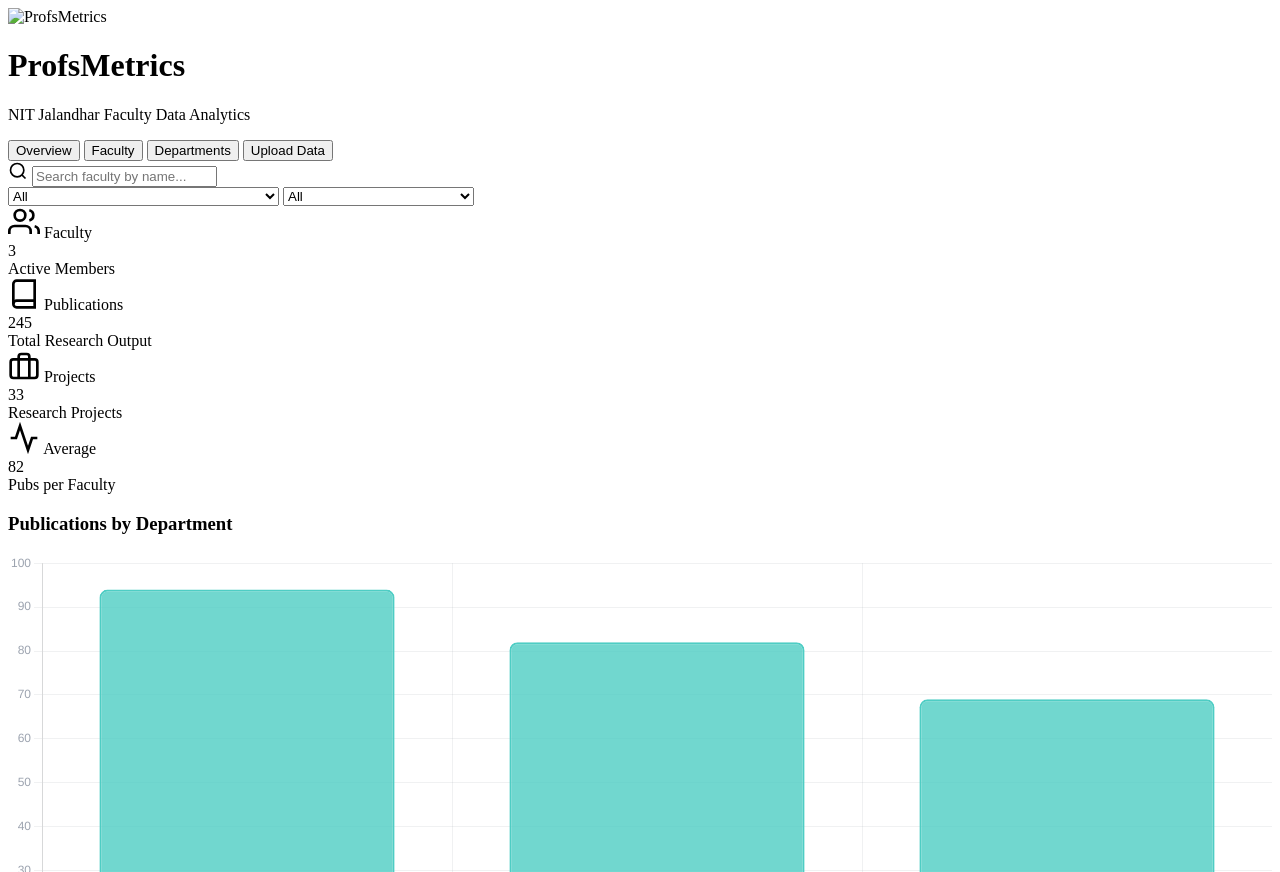
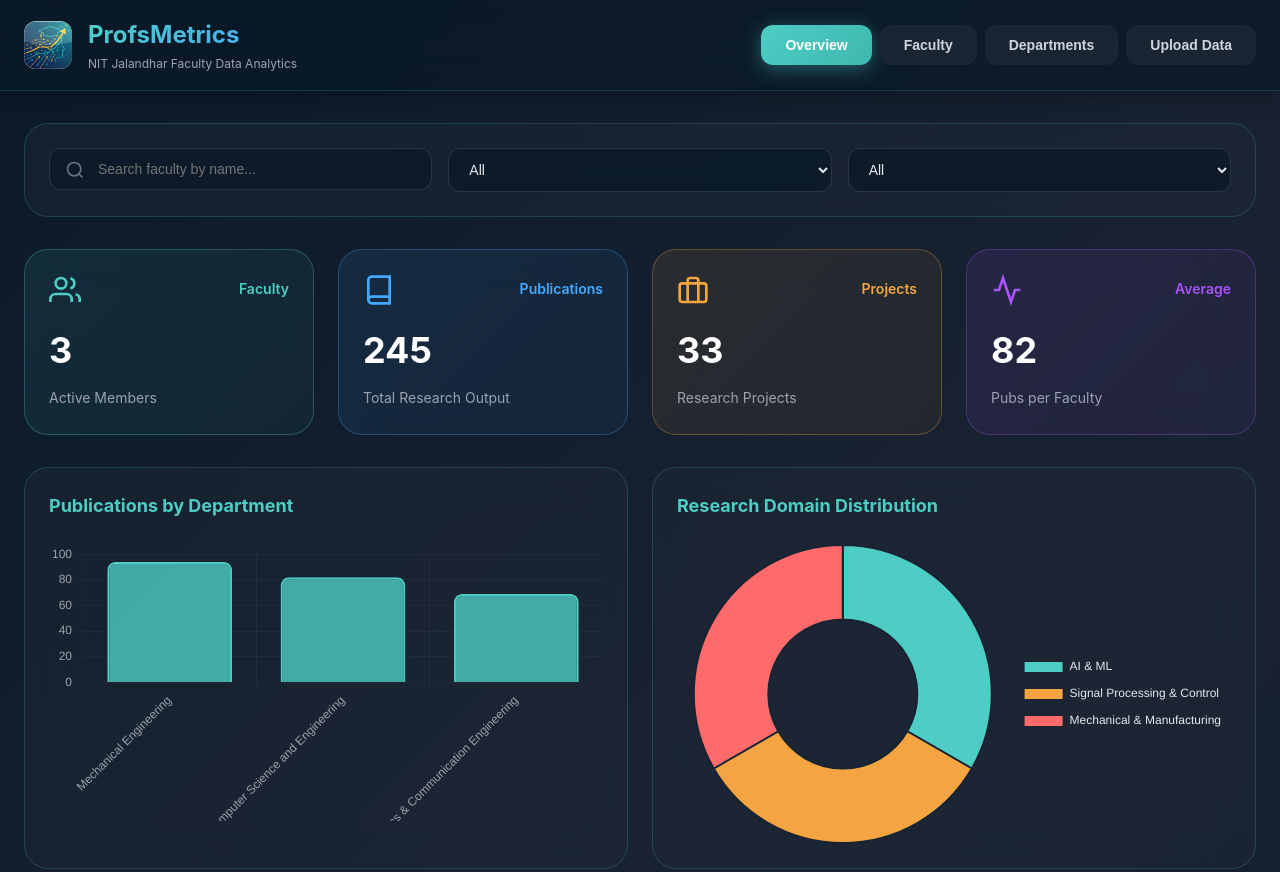
Before and after one commit to Shiv-Bawa/ProfsMetric, a plain HTML site: page index.html in a window 1280 px wide. Shown: the top 872 px of the page. Drawn offline with nearby package versions, Linux system fonts and the light colour scheme; the site is published under a folder, as on GitHub Pages, so addresses that start at the root find nothing.

Commit message:
Setting directory

```diff
--- a/index.html
+++ b/index.html
@@ -4,7 +4,7 @@
     <meta charset="UTF-8">
     <meta name="viewport" content="width=device-width, initial-scale=1.0">
     <title>ProfsMetrics - NIT Jalandhar Faculty Analytics</title>
-    <link rel="stylesheet" href="/style.css">
+    <link rel="stylesheet" href="style.css">
     <script src="https://cdnjs.cloudflare.com/ajax/libs/Chart.js/4.4.0/chart.umd.min.js"></script>
     <script src="https://cdnjs.cloudflare.com/ajax/libs/PapaParse/5.4.1/papaparse.min.js"></script>
 </head>
@@ -14,7 +14,7 @@
         <div class="container">
             <div class="header-content">
                 <div class="logo-section">
-                    <img src="/logo.png" alt="ProfsMetrics" class="logo">
+                    <img src="logo.png" alt="ProfsMetrics" class="logo">
                     <div class="logo-text">
                         <h1>ProfsMetrics</h1>
                         <p>NIT Jalandhar Faculty Data Analytics</p>
```
